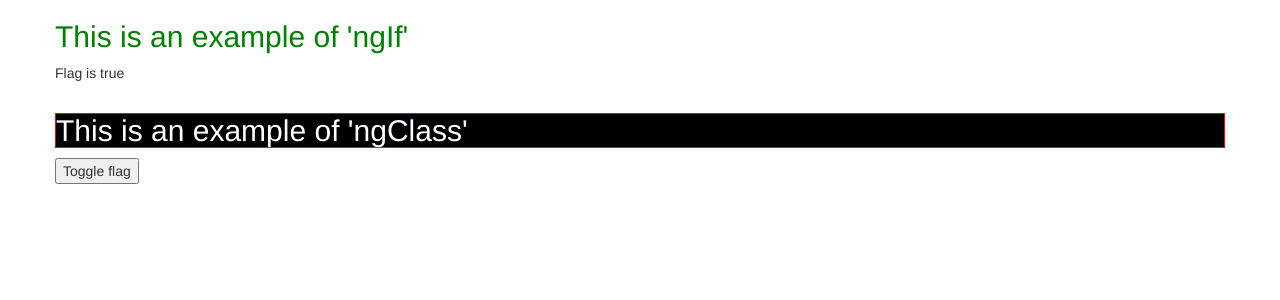
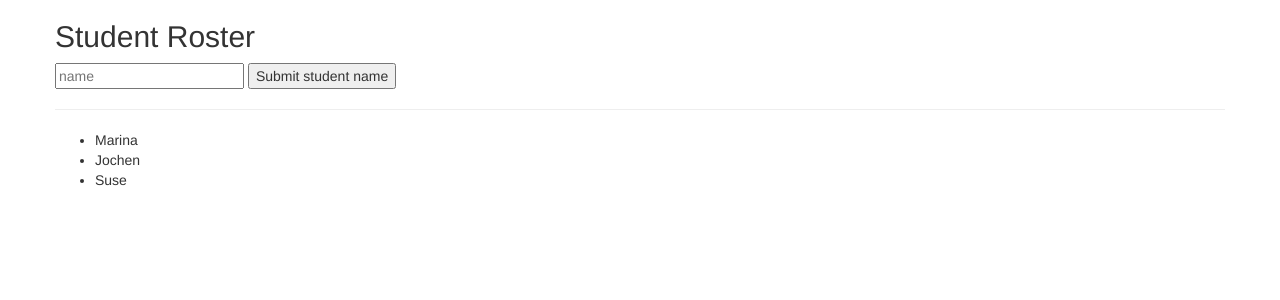
Before and after one commit to Mesqualito/Angular-Edureka, an Angular app in the folder first-app/: page / in a window 1280 px wide. Shown: the top 300 px of the page. Built offline with nearby package versions, Linux system fonts and the light colour scheme.

Commit message:
DOM structural change with built-in Angular attribute directive 'ngFor'

```diff
--- a/first-app/src/app/app.component.html
+++ b/first-app/src/app/app.component.html
@@ -1,15 +1,14 @@
 <div class="container">
   <div class="row">
-    <h2 [ngStyle]="{color: getH1Color()}">This is an example of 'ngIf'</h2>
-    <p id="flagTrue" *ngIf="flag; else elseblog">Flag is true</p>
-    <ng-template #elseblog>
-      <p id="flagFalse">Flag is false</p>
-    </ng-template>
+    <h2>Student Roster</h2>
   </div>
   <div class="row">
-    <h2 [ngClass]="{attributeBinding: flag}">This is an example of 'ngClass'</h2>
+    <input type="text" placeholder="name" [(ngModel)]="currentName">&nbsp;<button (click)="add()"> Submit student name </button>
   </div>
   <div class="row">
-    <button (click)="toggleFlag()"> Toggle flag </button>
+    <hr>
+    <ul>
+      <li *ngFor="let name of studentRoster">{{name}}</li>
+    </ul>
   </div>
 </div>
--- a/first-app/src/app/app.component.ts
+++ b/first-app/src/app/app.component.ts
@@ -6,18 +6,12 @@ import {Component} from '@angular/core';
   styleUrls: ['./app.component.css']
 })
 export class AppComponent {
-  flag = true;
+  studentRoster = ['Marina', 'Jochen', 'Suse'];
+  currentName = '';
 
-  toggleFlag() {
-    this.flag = !this.flag;
-    return this.flag;
-  }
-
-  getH1Color() {
-    if(this.flag === true) {
-      return 'green';
-    } else {
-      return 'red';
+  add() {
+    if (this.currentName !== '') {
+      this.studentRoster.push(this.currentName);
     }
   }
 
```
